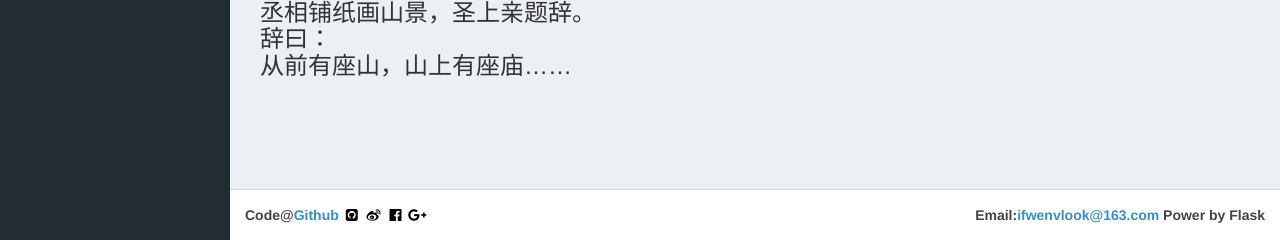
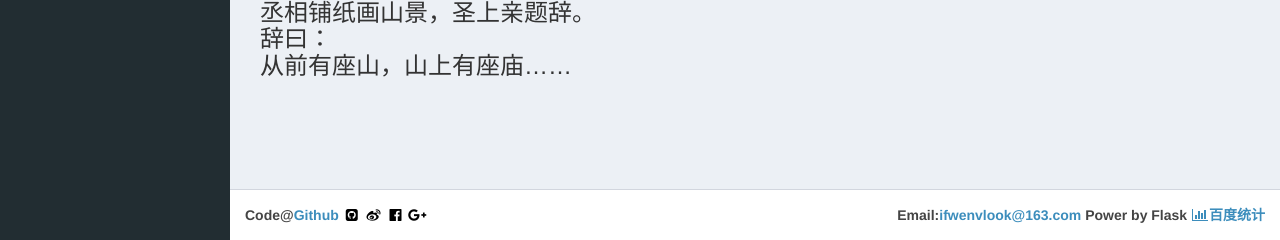
Before and after one commit to ifwenvlook/blog, a Flask app: template app/templates/aboutme.html in a window 1280 px wide. Shown: the part 893-1133 px from the top of the page. Run offline with Flask 2, Linux system fonts and the light colour scheme; the template is opened without the code that fills it, so the values that code supplies are empty; some libraries are stand-ins or nearby versions.

Commit message:
add biadu_tongji

```diff
--- a/app/templates/base.html
+++ b/app/templates/base.html
@@ -353,7 +353,9 @@ type="image/x-icon">
 
 <footer class="main-footer">
     <div class="pull-right hidden-xs">
-      <b>Email:<a href="mailto:ifwenvlook@163.com">ifwenvlook@163.com</a>  Power by Flask</b>
+      <b>Email:<a href="mailto:ifwenvlook@163.com">ifwenvlook@163.com</a>  Power by Flask
+      <a href="http://tongji.baidu.com/web/welcome/ico?s=4ef56ac18f75724ce187ba84286f0c6d"><i class="fa fa-fw fa-bar-chart"></i>百度统计</a>
+      </b>
     </div>
     <strong>Code@<a href="https://github.com/ifwenvlook/blog.git">Github</a></strong>
     <a href="https://github.com/ifwenvlook" style="color:black" ><i class="fa fa-fw fa-github-square"></i></a>
```
